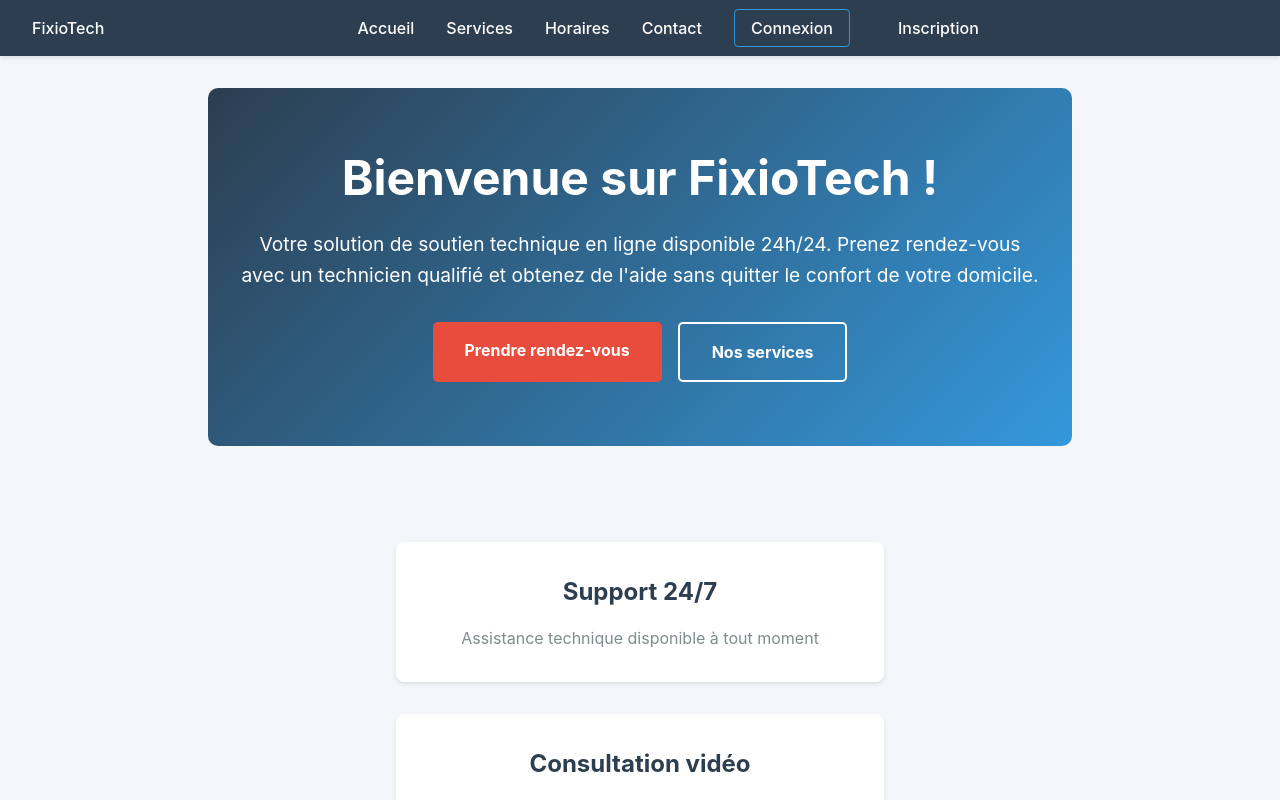
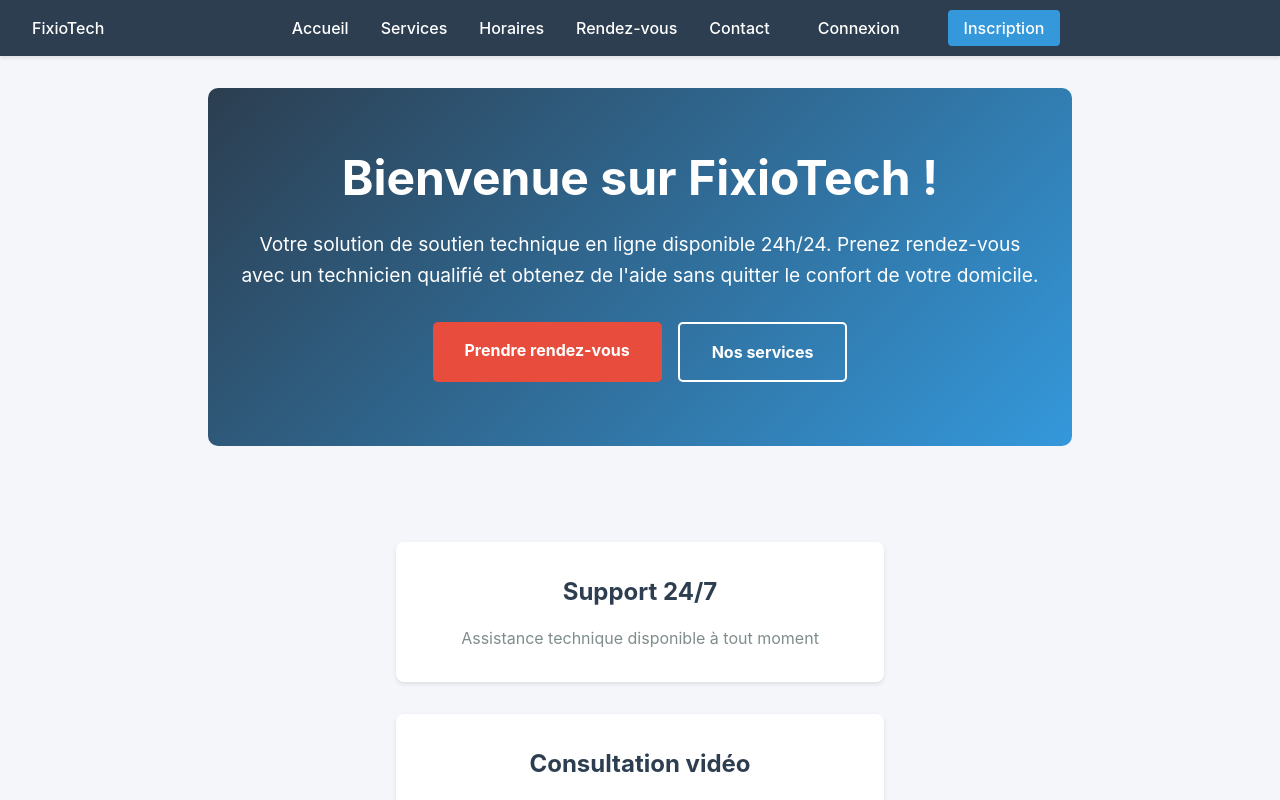
Before and after one commit to CharlouQC/FixioTech, a React (Vite) app: page / in a window 1280 px wide. Shown: the top 800 px of the page. Built offline with nearby package versions, Linux system fonts and the light colour scheme.

Commit message:
[Upt] Update App + MainNavigation Ajout des page dans navigation

```diff
--- a/frontend/src/App.jsx
+++ b/frontend/src/App.jsx
@@ -7,6 +7,8 @@ import Login from "./vues/login";
 import Inscription from "./vues/inscription";
 import Services from "./vues/services_aides";
 import Horaires from "./vues/horaires";
+import RendezVous from "./vues/rendez-vous";
+import Contact from "./vues/contact";
 
 function App() {
   return (
@@ -20,6 +22,8 @@ function App() {
             <Route path="/inscription" element={<Inscription />} />
             <Route path="/services_aides" element={<Services />} />
             <Route path="/horaires" element={<Horaires />} />
+            <Route path="/rendez-vous" element={<RendezVous />} />
+            <Route path="/contact" element={<Contact />} />
           </Routes>
         </main>
       </div>
--- a/frontend/src/vues/Navigation/MainNavigation.css
+++ b/frontend/src/vues/Navigation/MainNavigation.css
@@ -53,9 +53,8 @@
 
 .login-link {
   background-color: transparent;
-  border: 1px solid #3498db;
 }
 
-.inscription-link {
+.signup-link {
   background-color: #3498db;
 }
--- a/frontend/src/vues/Navigation/MainNavigation.jsx
+++ b/frontend/src/vues/Navigation/MainNavigation.jsx
@@ -27,6 +27,11 @@ const MainNavigation = () => {
           </Link>
         </li>
         <li>
+          <Link to="/rendez-vous" className="nav-link">
+            Rendez-vous
+          </Link>
+        </li>
+        <li>
           <Link to="/contact" className="nav-link">
             Contact
           </Link>
```
